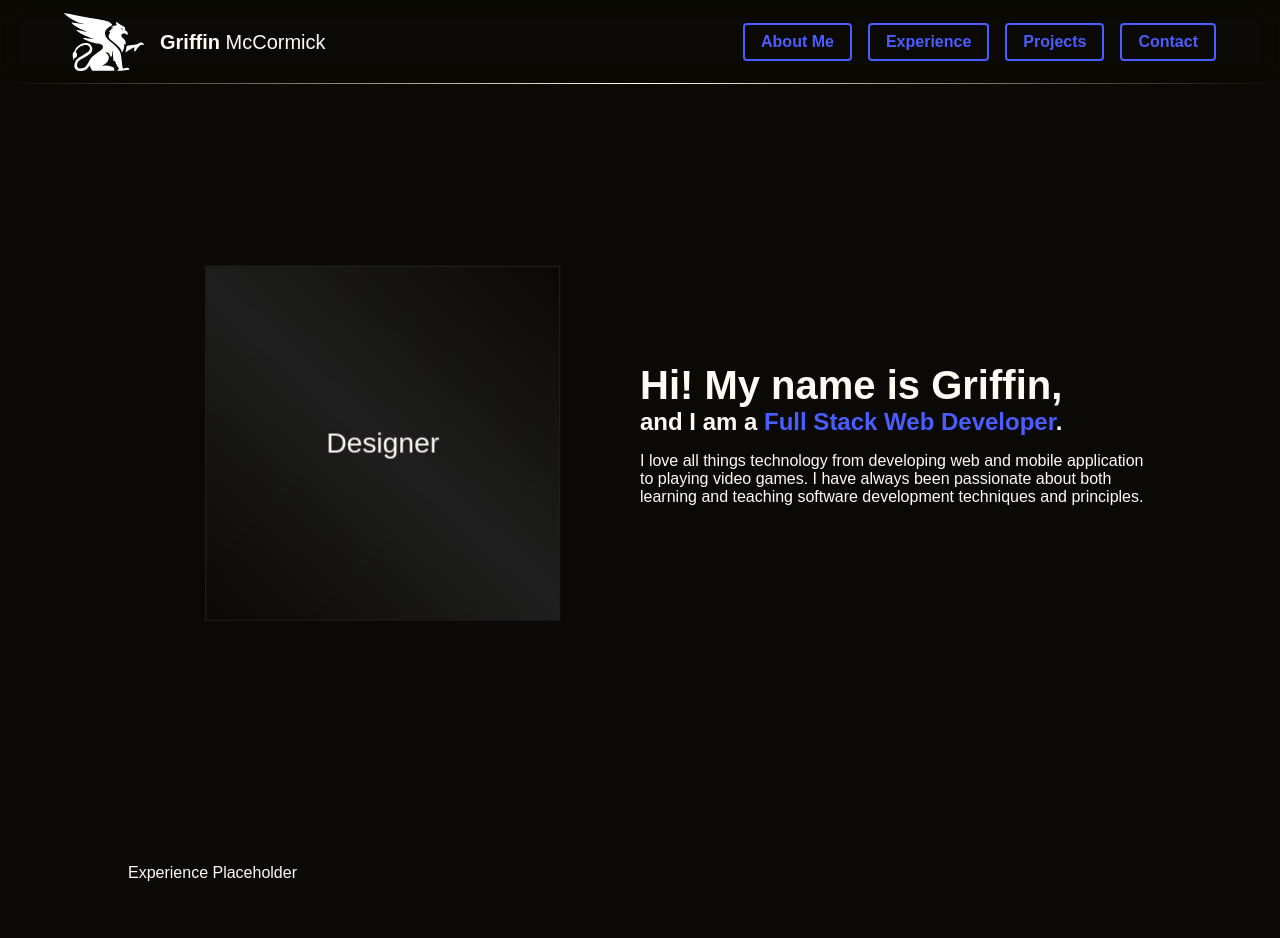
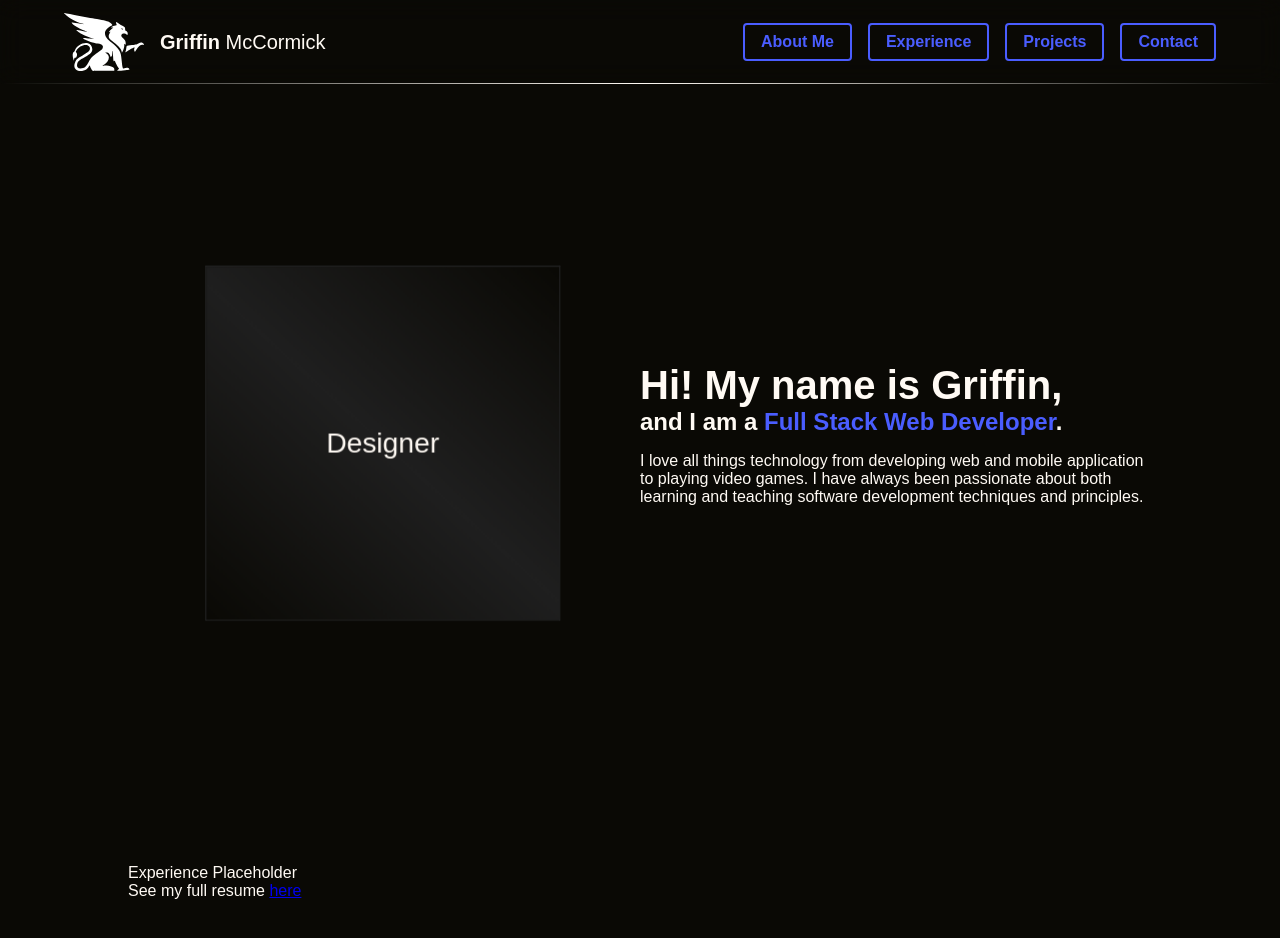
Before and after one commit to mccormickgriffin/griffin-mccormick-portfolio, a React (Create React App) app: page / in a window 1280 px wide. Shown: the top 938 px of the page. Built offline with nearby package versions, Linux system fonts and the light colour scheme.

Commit message:
added ability to download my resume

```diff
--- a/src/components/Experience.jsx
+++ b/src/components/Experience.jsx
@@ -5,6 +5,15 @@ function Experience() {
   return (
     <section id={SECTION_IDS.EXPERIENCE}>
       Experience Placeholder
+      <div>
+        See my full resume&nbsp;
+        <a
+          href={process.env.PUBLIC_URL + "/assets/resume.pdf"}
+          download="resume.pdf"
+        >
+          here
+        </a>
+      </div>
     </section>
   );
 }
```
Also changed, not shown: 1 other file (tests, documents, lock files or other folders).
